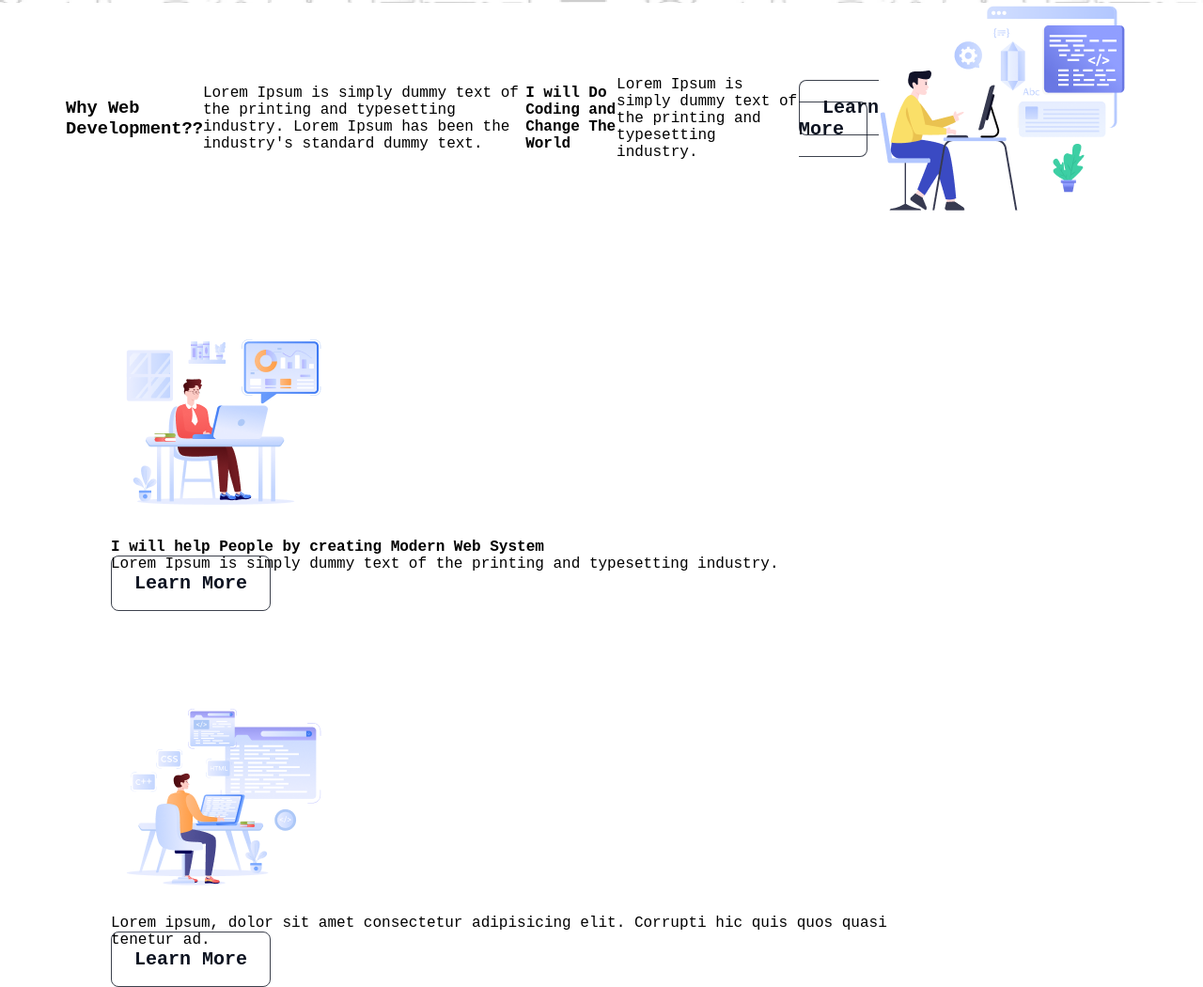
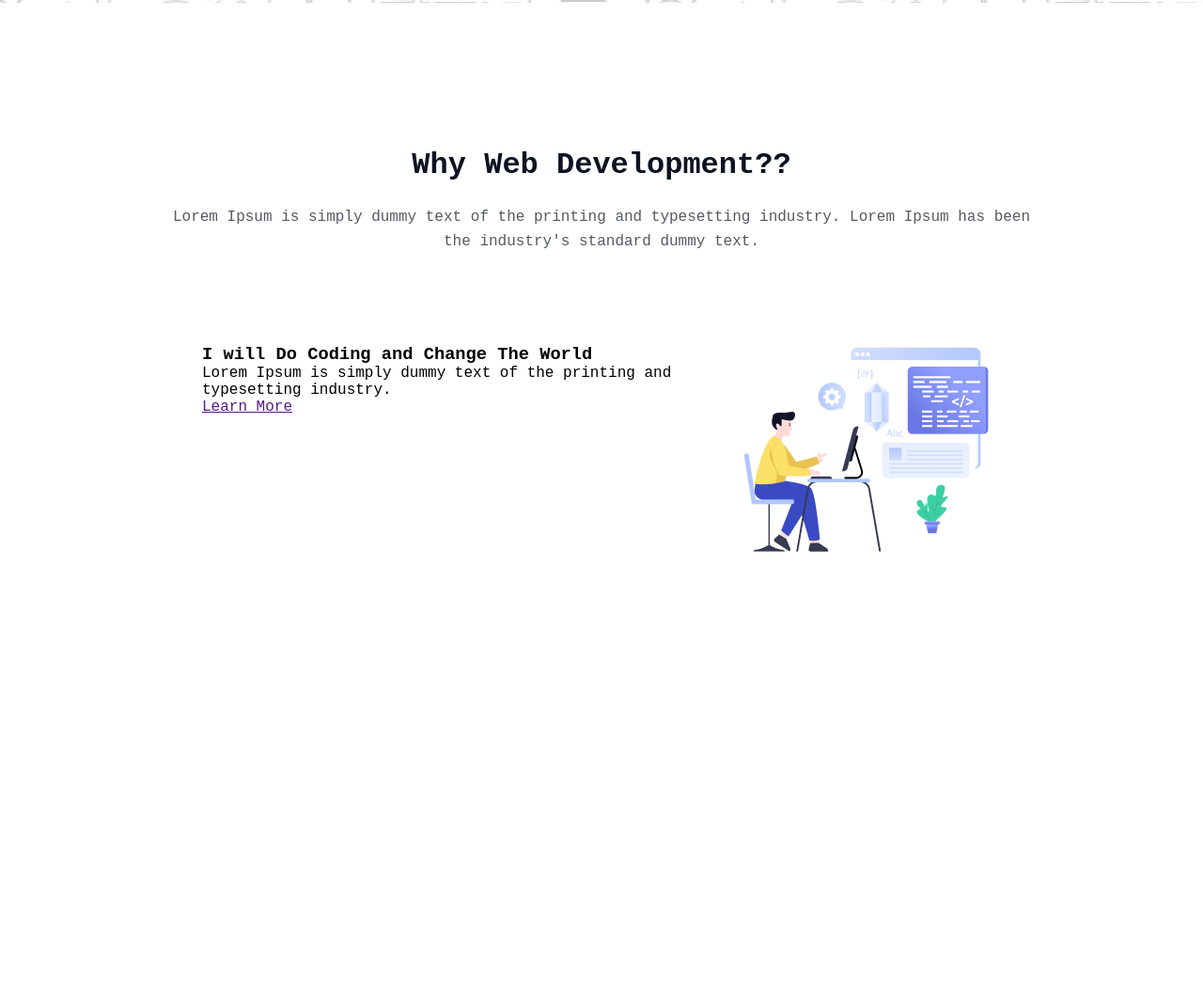
Before and after one commit to yakubbhuiyan05/Assaignment-1, a plain HTML site: page index.html in a window 1280 px wide. Shown: the part 753-1803 px from the top of the page at 94% size. After the commit the page ends 1580 px from the top, so only its background shows below. Drawn offline with Linux system fonts and the light colour scheme; a web font is replaced by a local one.

Commit message:
second commit

```diff
--- a/index.html
+++ b/index.html
@@ -36,36 +36,21 @@
             </div>
         </div>
         <!-- main -->
-        <div class="main-body container">
+        <div class="web-dev">
+            <div class="container">
                 <div class="group-3">
-                <h3>Why Web Development??</h3>
-            <p>Lorem Ipsum is simply dummy text of the printing and typesetting industry. Lorem Ipsum has been the industry's standard dummy text.</p>
-            <h4>I will Do Coding and Change The World</h4>
-            <p>Lorem Ipsum is simply dummy text of the printing and typesetting industry.</p>
-            <div class="btn-1">
+                    <h1 class="web-dev-header">Why Web Development??</h1>
+                    <p class="web-dev-para">Lorem Ipsum is simply dummy text of the printing and typesetting industry. Lorem Ipsum has been the industry's standard dummy text.</p>
+                    <div class="description">
+                        <div>
+                            <h3>I will Do Coding and Change The World</h3>
+                            <p>Lorem Ipsum is simply dummy text of the printing and typesetting industry.</p>
                             <a href="">Learn More</a>
                         </div>
                         <div>
-                <img src="web-media/Layer_1.png" alt="">
+                            <img src="web-media/Layer_1.png" alt="A man with PC">
                         </div>
                     </div>
-            <div class="group-4">
-                <div>
-                    <img src="web-media/Group 3.png" alt="">
-                </div>
-                <h4>I will help People by creating Modern Web System</h4>
-                <p>Lorem Ipsum is simply dummy text of the printing and typesetting industry.</p>
-                <div class="btn-1">
-                    <a href="">Learn More</a>
-                </div>
-            </div>
-            <div class="group-5">
-                <div>
-                    <img src="web-media/Group 4.png" alt="">
-                </div>
-                <p>Lorem ipsum, dolor sit amet consectetur adipisicing elit. Corrupti hic quis quos quasi tenetur ad.</p>
-                <div class="btn-1">
-                    <a href="">Learn More</a>
             </div>
             </div>
         </div>
--- a/style.css
+++ b/style.css
@@ -94,55 +94,35 @@ line-height: 33px;
   line-height: 26px;
   text-align: center;
 }
-.main-body{
-  display: flex;
-  flex-direction: column;
-
+/* Main Body */
+.web-dev{
+  padding-top: 74px;
+  padding-bottom: 88px;
+}
+.web-dev-header{
+  font-size: 32px;
+  font-weight: 800;
+  line-height: 37px;
+  text-align: center;
+  color: rgb(13, 19, 33);
+}
+.web-dev-para{
+  font-size: 16px;
+  font-weight: 400;
+  line-height: 26px;
+  text-align: center;
+  color: rgba(13, 19, 33, 0.7);
+  margin-top: 24px;
+  margin-bottom: 48px;
 }
 .group-3{
 display: flex;
-flex-direction: row;
+flex-direction: column;
 justify-content: space-between;
 align-items: center;
-padding: 0px;
+padding: 80px 97px 80px 97px;
 }
-.group-4{
-  /* Frame 9 */
-position: static;
-width: 946px;
-height: 336px;
-/* Auto layout */
-display: flex;
-flex-direction: column;
-justify-content: flex-start;
-align-items: flex-start;
-padding: 48px;
-
-
-/* Inside Auto Layout */
-flex: none;
-order: 1;
-align-self: stretch;
-flex-grow: 0;
-margin: 32px 0px;
+.description{
+  display: flex;
+  padding: 48px;
 }
-.group-5{
-  /* Frame 10 */
-position: static;
-width: 946px;
-height: 336px;
-/* Auto layout */
-display: flex;
-flex-direction: column;
-justify-content: flex-start;
-align-items: flex-start;
-padding: 48px;
-
-
-/* Inside Auto Layout */
-flex: none;
-order: 2;
-align-self: stretch;
-flex-grow: 0;
-margin: 32px 0px;
-}
```
Lines whose indentation alone changed are shown as unchanged.
